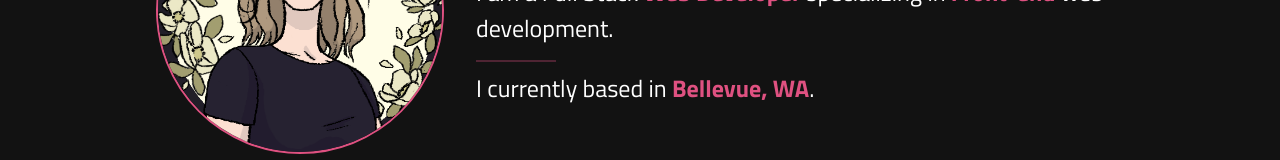
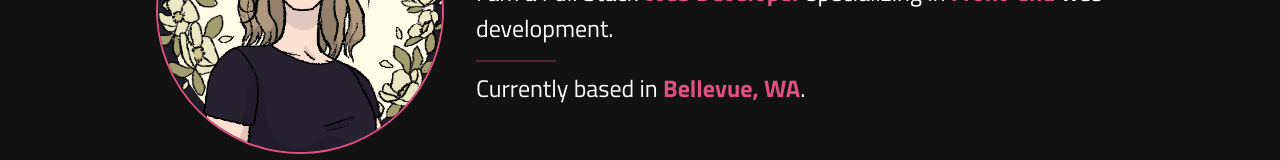
Before and after one commit to LindseyRutledge/portfolio, a React (Create React App) app: page / in a window 1280 px wide. Shown: the part 425-585 px from the top of the page. Built offline with nearby package versions, Linux system fonts and the light colour scheme.

Commit message:
Fixed a mis-worded sentence

```diff
--- a/src/components/PortfolioPage/Sections/AboutSection.tsx
+++ b/src/components/PortfolioPage/Sections/AboutSection.tsx
@@ -23,7 +23,7 @@ export const AboutSection: FunctionComponent = () => {
             <div className='AboutSection-content'>
                 <p>Hi, I'm <em>Lindsey Rutledge</em>!</p>
                 <p>I am a Full Stack <em>Web Developer</em> specializing in <em>Front-end</em> web development.</p>
-                <p>I currently based in <em>Bellevue, WA</em>.</p>
+                <p>Currently based in <em>Bellevue, WA</em>.</p>
             </div>
         </div>
     )
```
